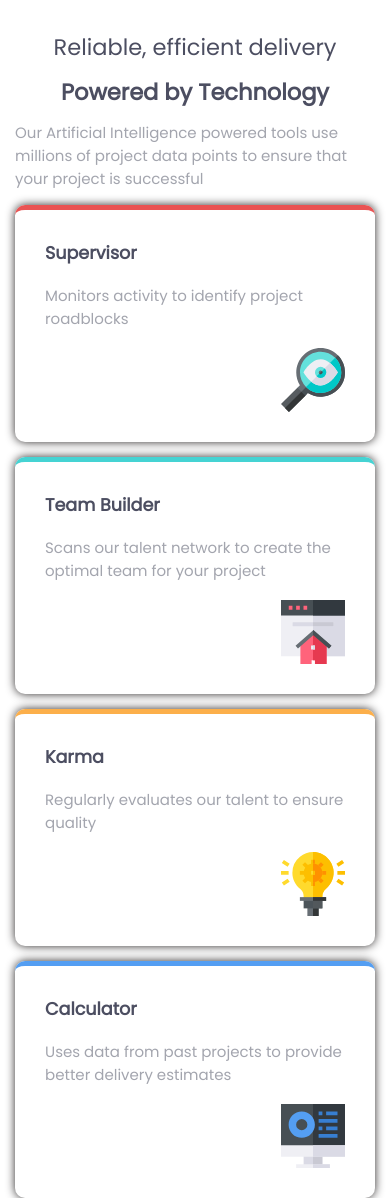
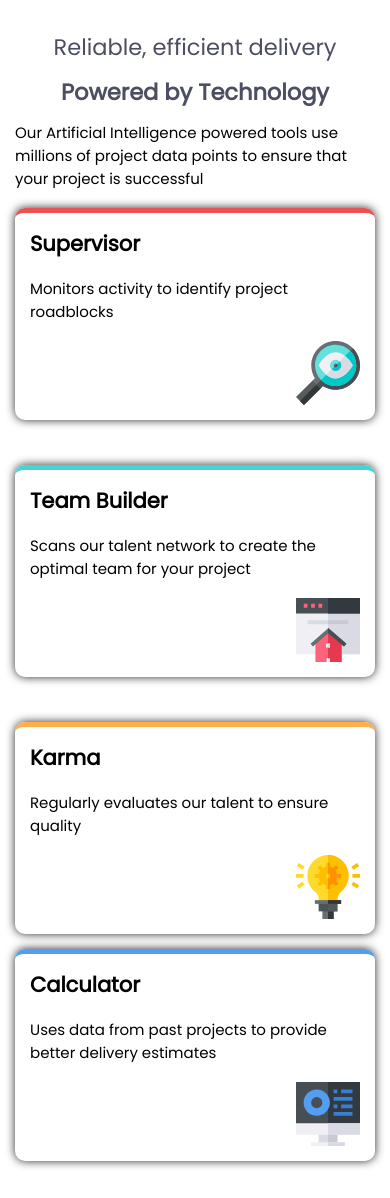
Before and after one commit to ilvdrskn/project11, a plain HTML site: page index.html in a window 390 px wide. Shown: the top 1198 px of the page. Drawn offline with Linux system fonts and the light colour scheme.

Commit message:
finished challenge

```diff
--- a/style.css
+++ b/style.css
@@ -43,16 +43,25 @@ h2:first-child {
     font-weight: 400;
 }
 
-.info {
+section.items {
+    display: grid;
+    grid-template-columns: repeat(3, 1fr);
+    grid-template-rows: repeat(3, auto);
+    grid-column-gap: .5em;
+}
+
+/* .info {
     color: var(--grayishBlue);
+    font-size: 1.2em;
 }
 
 h3 {
     color: var(--VeryDarkBlue);
-}
+    font-size: 2em;
+} */
 
 .item {
-    padding: 2em;
+    padding: 1em;
     display: flex;
     flex-direction: column;
     gap: 1.2em;
@@ -65,13 +74,32 @@ svg{
     align-self: flex-end;
 }
 
-.item_1{border-top: 5px solid var(--red);}
+.item_1{
+    border-top: 5px solid var(--red);
+    grid-column: 2/span 1;
+    grid-row: 1/span 1;
+    transform: translateY(5em);
 
-.item_2{border-top: 5px solid var(--cyan);}
+}
 
-.item_3{border-top: 5px solid var(--Orange);}
+.item_2{
+    border-top: 5px solid var(--cyan);
+    grid-column: 3/ span 1;
+    grid-row: 2/ span 1;
+}
 
-.item_4{border-top: 5px solid var(--Blue);}
+.item_3{
+    border-top: 5px solid var(--Orange);
+    grid-column: 2/ span 1;
+    grid-row: 3/ span 1;
+    transform: translateY(-5em);
+}
+
+.item_4{
+    border-top: 5px solid var(--Blue);
+    grid-column: 1/ span 1;
+    grid-row: 2/ span 1;
+}
 
 
 
@@ -83,8 +111,38 @@ svg{
         grid-template-columns: minmax(350px, 450px);
     }
 
-    section.items {
-        grid-template-rows: 1fr 1fr 1fr 1fr;
+    section.text {
+        margin-bottom: 1.2em;
     }
 
+    section.items {
+        grid-template-rows: repeat(4, 1fr);
+        grid-row-gap: 1em;
+    }
+
+    .item_1, .item_2, .item_3, .item_4{
+        grid-column: 1/4;
+    }
+
+    .item_1{
+        grid-row: 1/2;
+        transform: translateY(-1em);
+    }
+
+    .item_2{
+        grid-row: 2/3;
+    }
+
+    .item_3{
+        grid-row: 3/4;
+        transform: translateY(1em);
+    }
+
+    .item_4 {
+        grid-row: 4/5;
+    }
+    h3{font-size: 1.4em;}
+
+    .info{font-size: 1em;}
+
 }
```
